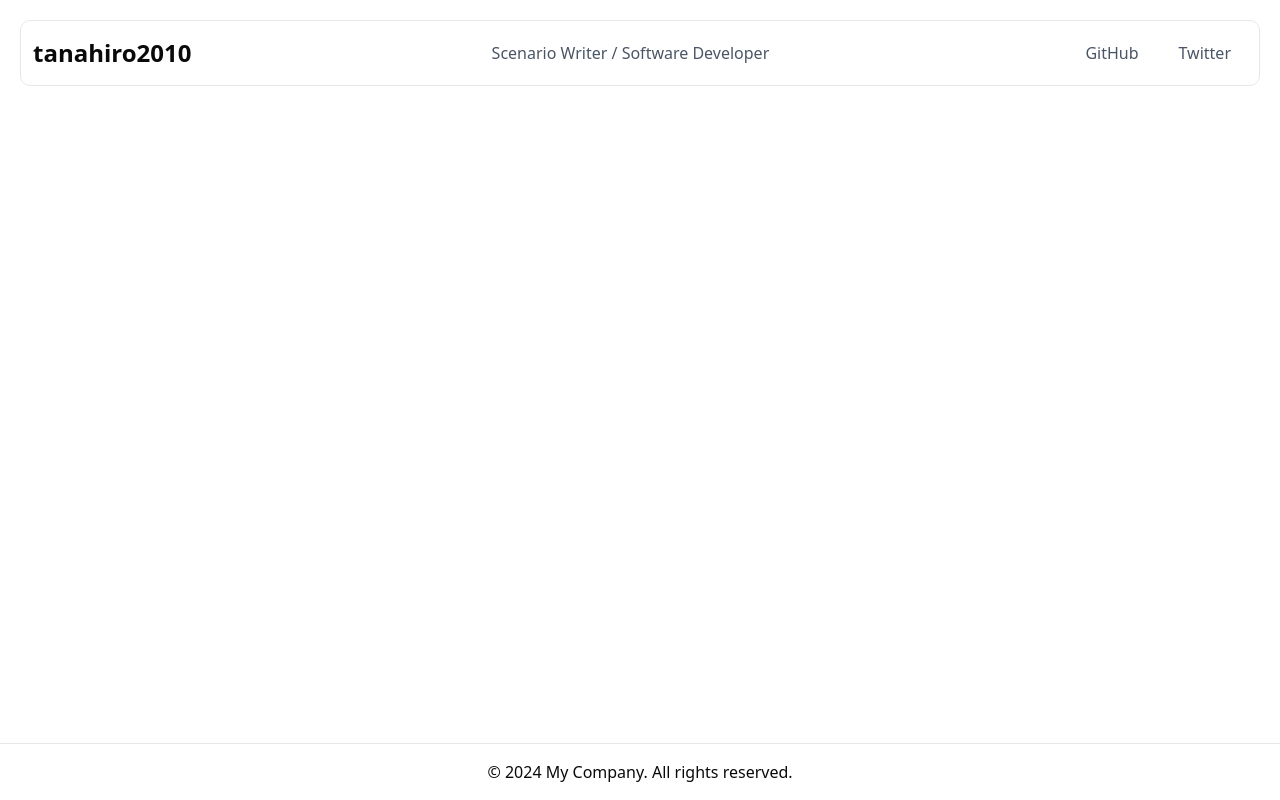
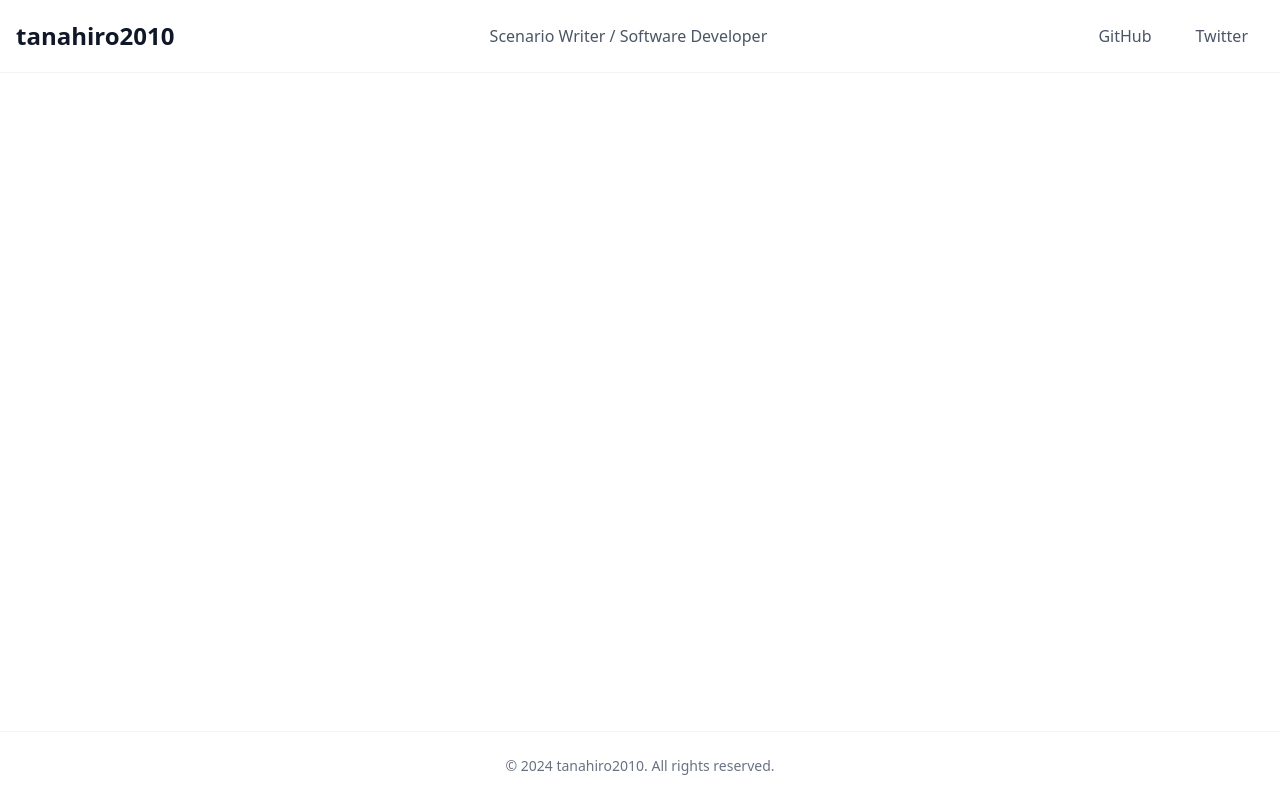
Before and after one commit to tanahiro2010/portfolio, a React (Vite) app: page /links in a window 1280 px wide. Built offline with nearby package versions, Linux system fonts and the light colour scheme.

Commit message:
style: headerとfooterのスタイルを更新

```diff
--- a/src/components/layout/footer.tsx
+++ b/src/components/layout/footer.tsx
@@ -2,8 +2,10 @@
 
 const Footer = () => {
     return (
-        <footer className="text-center py-4 flex items-center justify-center flex-col space-y-2 border-t border-gray-200 mt-5">
-            <p>© 2024 My Company. All rights reserved.</p>
+        <footer className="w-full border-t border-gray-100 mt-8">
+            <div className="container mx-auto px-4 py-6 text-center text-sm text-gray-500">
+                <p>© 2024 tanahiro2010. All rights reserved.</p>
+            </div>
         </footer>
     );
 }
--- a/src/components/layout/header.tsx
+++ b/src/components/layout/header.tsx
@@ -6,21 +6,21 @@ import { Link } from "@/components/ui/link";
 const Header = () => {
 
     return (
-        <header className="m-5 p-3 rounded-lg border border-gray-200 mb-5 flex flex sm:flex-row items-center justify-between">
+        <header className="w-full border-b border-gray-100 py-4">
+            <div className="container mx-auto px-4 flex flex-col sm:flex-row items-center justify-between gap-3">
                 <h1 className="text-2xl font-bold">
-                <a href="/" className="p-0">tanahiro2010</a>
+                    <a href="/" className="p-0 text-gray-900">tanahiro2010</a>
                 </h1>
 
                 <Show show="desktop" className="text-gray-600">
-                Scenario Writer / Software Developer
+                    <span>Scenario Writer / Software Developer</span>
                 </Show>
 
-
-            <Show show="desktop" className="text-gray-600 flex items-center space-x-2">
+                <div className="text-gray-600 flex items-center space-x-3">
                     <Link href="https://github.com/tanahiro2010">GitHub</Link>
                     <Link href="https://twitter.com/tanahiro2010">Twitter</Link>
-            </Show>
-
+                </div>
+            </div>
         </header>
     );
 }
```
Lines whose indentation alone changed are shown as unchanged.
